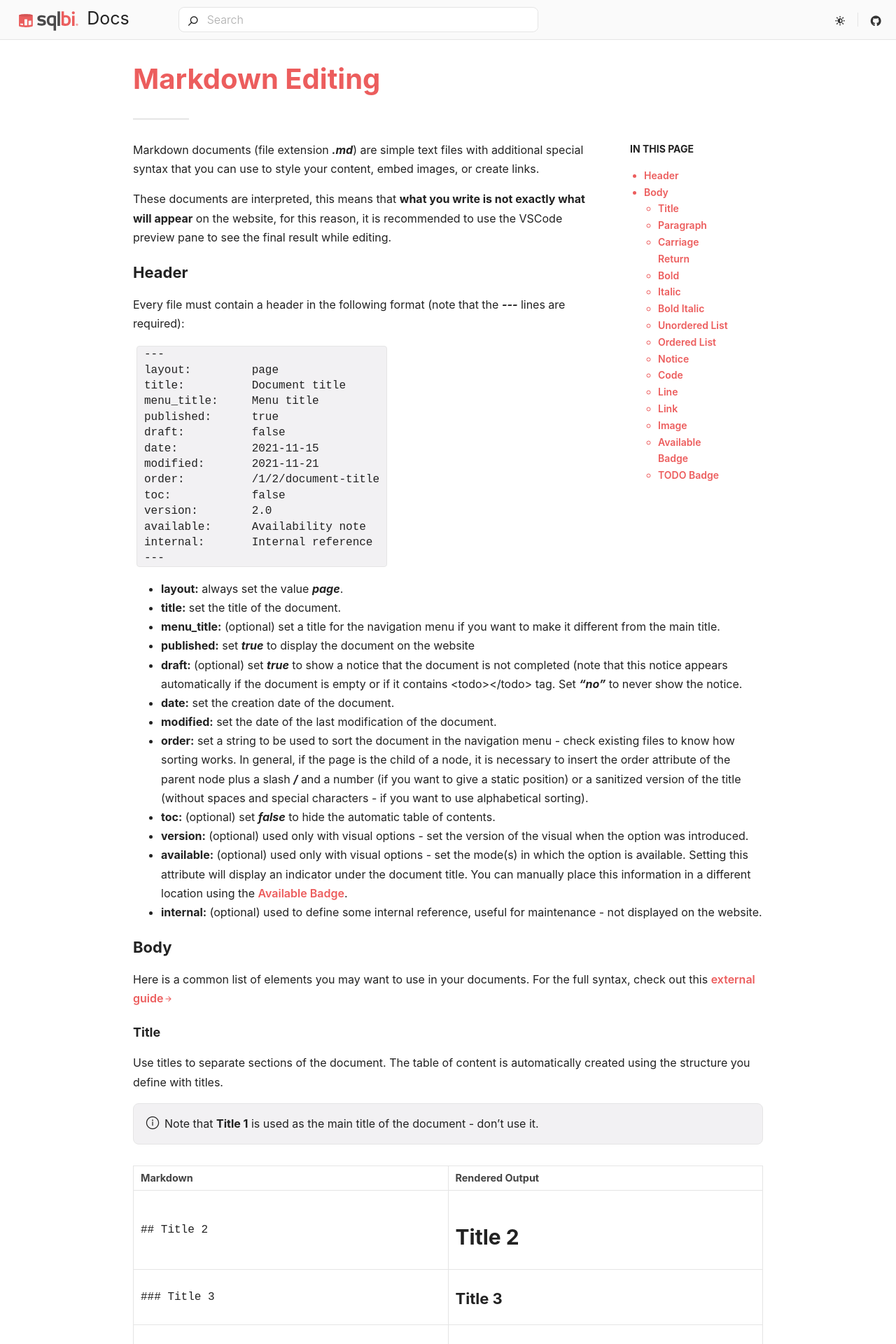
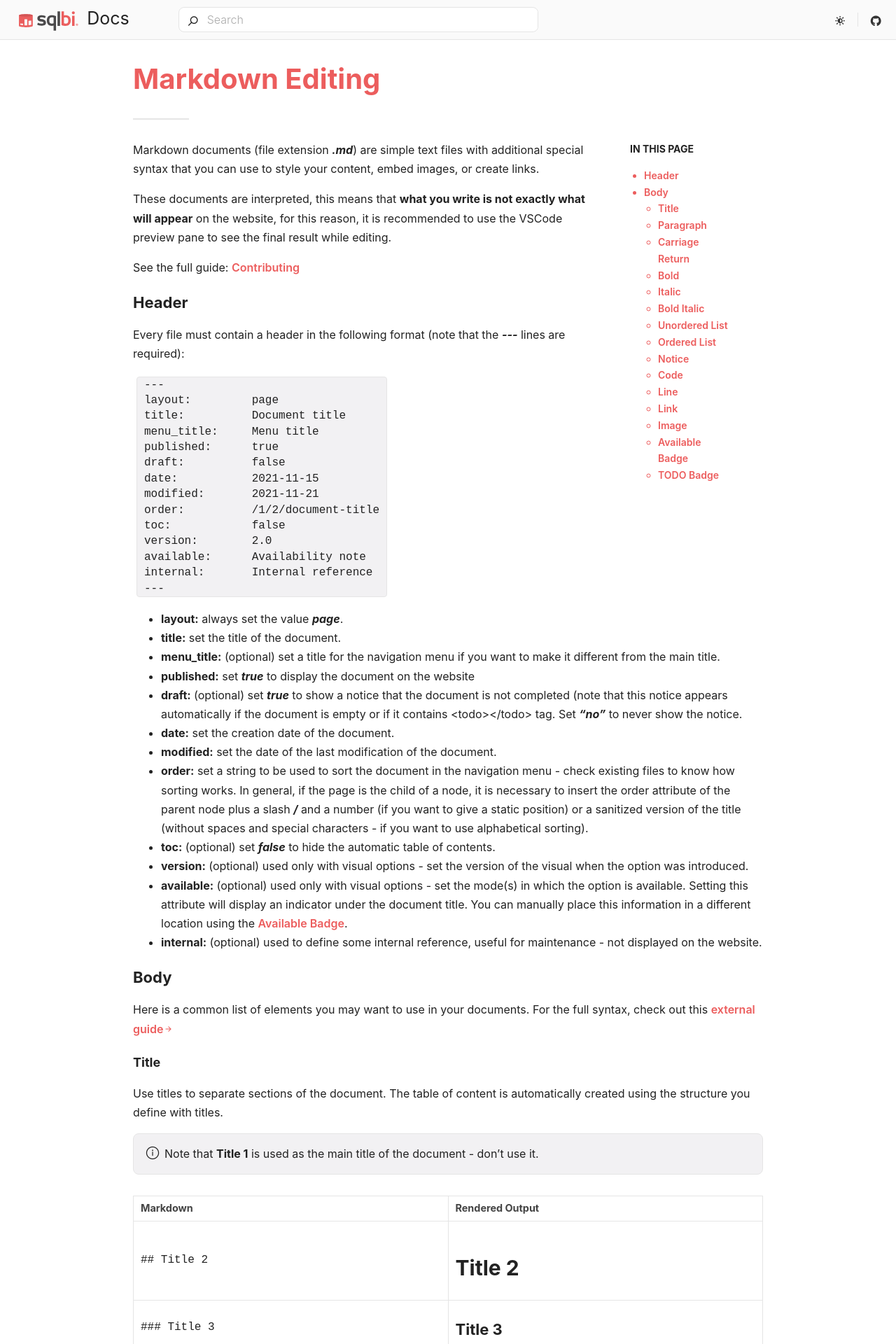
Before and after one commit to sql-bi/docs, a Jekyll site: the page built from markdown-editing.md, in a window 1280 px wide. Shown: the top 1920 px of the page at 70% size. Built offline with Jekyll 4.4.1, drawn with Linux system fonts in a browser that asks for light colours; some web fonts are replaced; some of the changed text lies outside the part shown.

Commit message:
Update contributing

```diff
--- a/markdown-editing.md
+++ b/markdown-editing.md
@@ -11,6 +11,8 @@ draft:      "no"
 Markdown documents (file extension ***.md***) are simple text files with additional special syntax that you can use to style your content, embed images, or create links.
 
 These documents are interpreted, this means that **what you write is not exactly what will appear** on the website, for this reason, it is recommended to use the VSCode preview pane to see the final result while editing.
+
+See the full guide: [Contributing](contributing.md)
 
 ### Header
 
```
Also changed, not shown: best-practices.md (+2 -0 lines).
